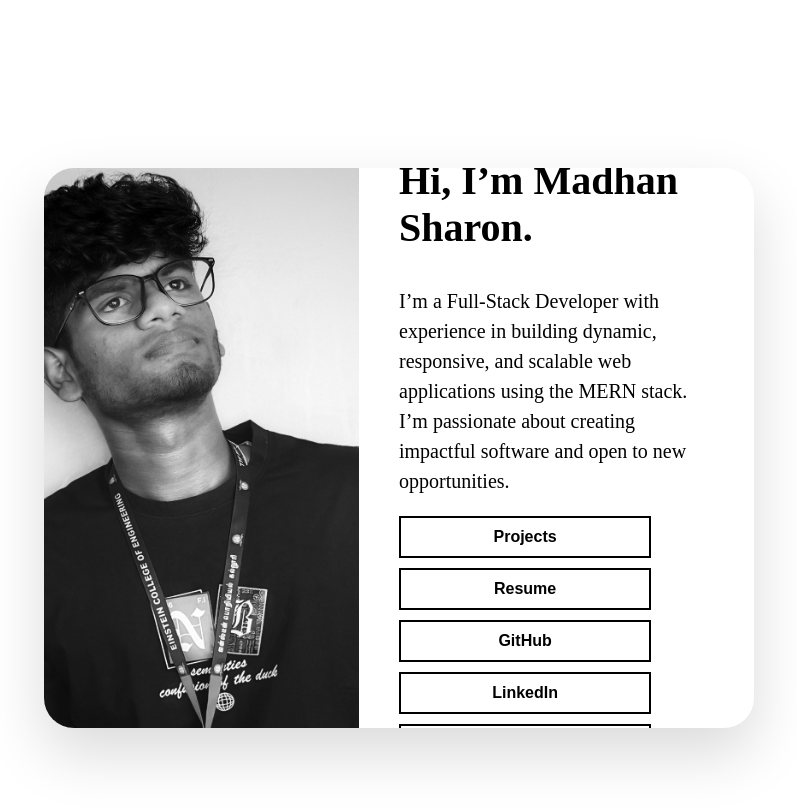
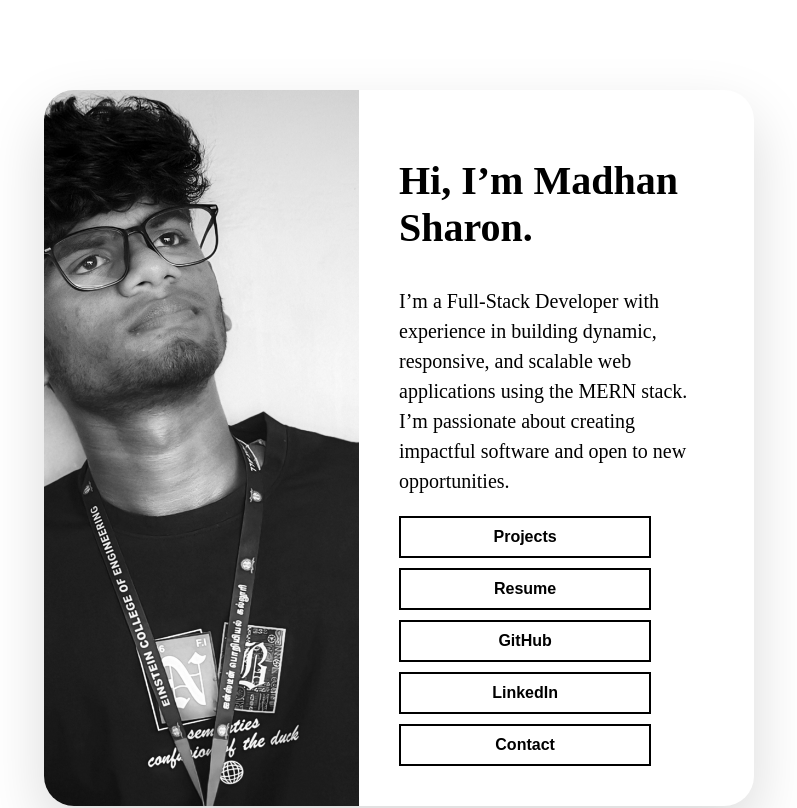
Before and after one commit to MADHANSHARON/my-portfolio, a React (Vite) app: page / in a window 1280 px wide. Shown: the top 808 px of the page, without its empty margins (241-1038 px from the left). Built offline with nearby package versions, Linux system fonts and the light colour scheme.

Commit message:
initial commit

```diff
--- a/src/components/Hero.css
+++ b/src/components/Hero.css
@@ -11,7 +11,7 @@
 .hero-card {
   display: flex;
   width: 60%;
-  height: 70vh;
+  height: auto;
   background: white;
   border-radius: 30px;
   overflow: hidden;
```
